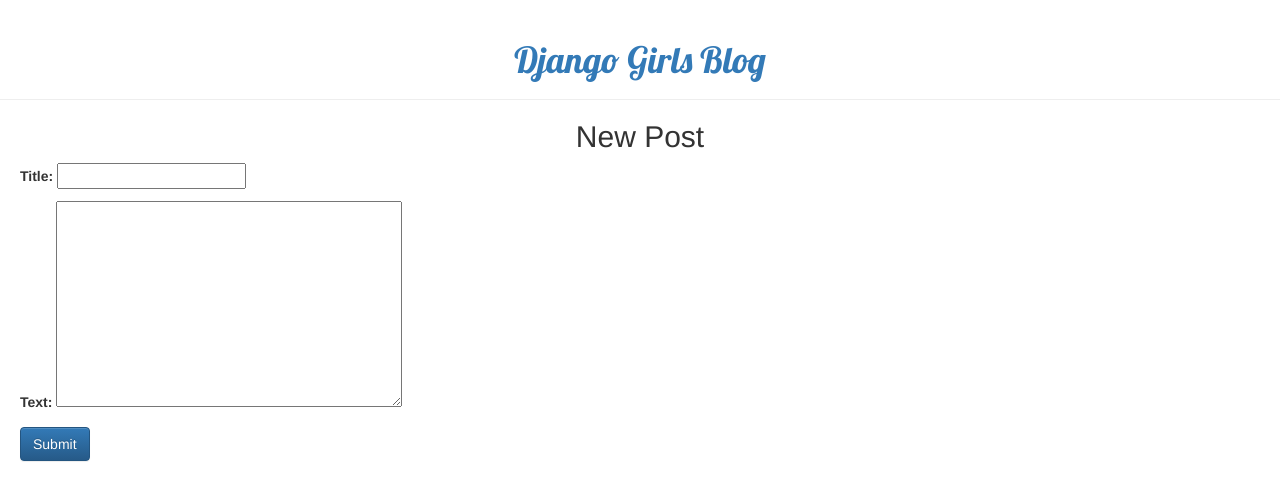
After one commit to tommyct614/my-first-blog, a Django app: page /post/new/ in a window 1280 px wide. The commit adds this page. Shown: the top 501 px of the page. Run offline with Django 3.2, Linux system fonts and the light colour scheme; some libraries are stand-ins or nearby versions.

Commit message:
Added views to create/edit blog post inside the site.

```diff
--- /dev/null
+++ b/blog/forms.py
@@ -0,0 +1,8 @@
+from django import forms
+from .models import Post
+
+class PostForm(forms.ModelForm):
+
+    class Meta:
+        model = Post
+        fields = ('title', 'text',)
--- a/blog/static/css/blog.css
+++ b/blog/static/css/blog.css
@@ -10,3 +10,7 @@ h1, .page-header{
 h2{
   text-align: center;
 }
+
+.post-form{
+  margin-left: 20px;
+}
--- a/blog/templates/blog/base.html
+++ b/blog/templates/blog/base.html
@@ -8,7 +8,11 @@
         <link rel="stylesheet" href="{% static 'css/blog.css' %}">
     </head>
     <body>
-        <div>
+        <div class="page-header">
+          {% if user.is_authenticated %}
+            <a href="{% url 'post_new' %}" class="top-menu"><span class="glyphicon glyphicon-plus"></span></a>
+          {% endif %}
+
             <h1><a href="/">Django Girls Blog</a></h1>
         </div>
 
--- a/blog/templates/blog/post_detail.html
+++ b/blog/templates/blog/post_detail.html
@@ -7,6 +7,9 @@
                 {{ post.published_date }}
             </div>
         {% endif %}
+        {% if user.is_authenticated %}
+          <a class="btn btn-default" href="{% url 'post_edit' pk=post.pk %}"><span class="glyphicon glyphicon-pencil"></span></a>
+        {% endif %}
         <h2>{{ post.title }}</h2>
         <p>{{ post.text|linebreaksbr }}</p>
     </div>
--- /dev/null
+++ b/blog/templates/blog/post_edit.html
@@ -0,0 +1,13 @@
+{% extends 'blog/base.html' %}
+
+{% block content %}
+<h2>New Post</h2>
+<form  method="POST" class="post-form">
+{% csrf_token %}
+{{ form.as_p }}
+<button type="submit" class='btn btn-primary'>Submit</button>
+</form>
+
+
+
+{% endblock %}
--- a/blog/urls.py
+++ b/blog/urls.py
@@ -4,5 +4,7 @@ from . import views
 urlpatterns = [
     path('', views.post_list, name='post_list'),
     path('post/<int:pk>/', views.post_detail, name='post_detail'),
+    path('post/new/', views.post_new, name='post_new'),
+    path('post/<int:pk>/edit/', views.post_edit, name='post_edit')
 
 ]
--- a/blog/views.py
+++ b/blog/views.py
@@ -1,6 +1,7 @@
-from django.shortcuts import render, get_object_or_404
+from django.shortcuts import render, get_object_or_404, redirect
 from .models import Post
 from django.utils import timezone
+from .forms import PostForm
 
 # Create your views here.
 def post_list(request):
@@ -10,3 +11,30 @@ def post_list(request):
 def post_detail(request, pk):
     post = get_object_or_404(Post, pk=pk)
     return render(request, 'blog/post_detail.html', {'post':post})
+
+def post_new(request):
+    if request.method == "POST":
+        form = PostForm(request.POST)
+        if form.is_valid():
+            post = form.save(commit=False)
+            post.author = request.user
+            post.published_date = timezone.now()
+            post.save()
+            return redirect('post_detail', pk=post.pk)
+    else:
+        form = PostForm()
+        return render(request, 'blog/post_edit.html', {'form':form})
+
+def post_edit(request, pk):
+    post = get_object_or_404(Post, pk=pk)
+    if request.method == "POST":
+        form = PostForm(request.POST, instance=post)
+        if form.is_valid():
+            post = form.save(commit=False)
+            post.author = request.user
+            post.published_date = timezone.now()
+            post.save()
+            return redirect('post_detail', pk=post.pk)
+    else:
+        form = PostForm(instance=post)
+    return render(request, 'blog/post_edit.html', {'form': form})
```
